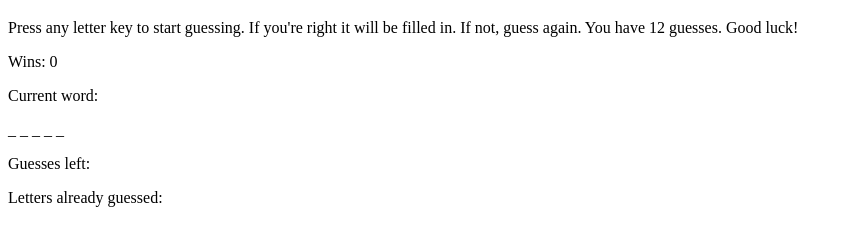
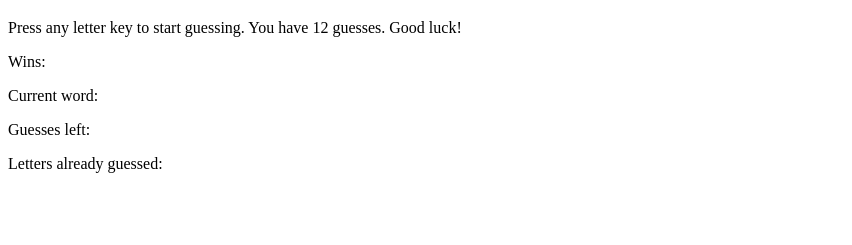
Before and after one commit to mfxod/Word-Guess-Game, a plain HTML site: page index.html in a window 1280 px wide. Shown: the part 61-306 px from the top of the page, without its empty margins (0-852 px from the left). Drawn offline with Linux system fonts and the light colour scheme.

Commit message:
clean up

```diff
--- a/index.html
+++ b/index.html
@@ -10,13 +10,13 @@
 
 <body>
     <h1>Word Guess</h1>
-    <p>Press any letter key to start guessing. If you're right it will be filled in. If not, guess again. You have 12 guesses. Good luck!</p>
+    <p>Press any letter key to start guessing. You have 12 guesses. Good luck!</p>
     <p>Wins: <span id="wins"></span></p>
     <p>Current word:</p>
-    <p id="current-word"></p>
-    <p>Guesses left: <span id="guesses-left"></span></p>
+    <p id="word"></p>
+    <p>Guesses left: <span id="guess-counter"></span></p>
     <p>Letters already guessed:</p>
-    <p id="already-guessed"></p>
+    <p id="wrong-guesses"></p>
 </body>
 
 <script src="assets/javascript/game.js"></script>
```
